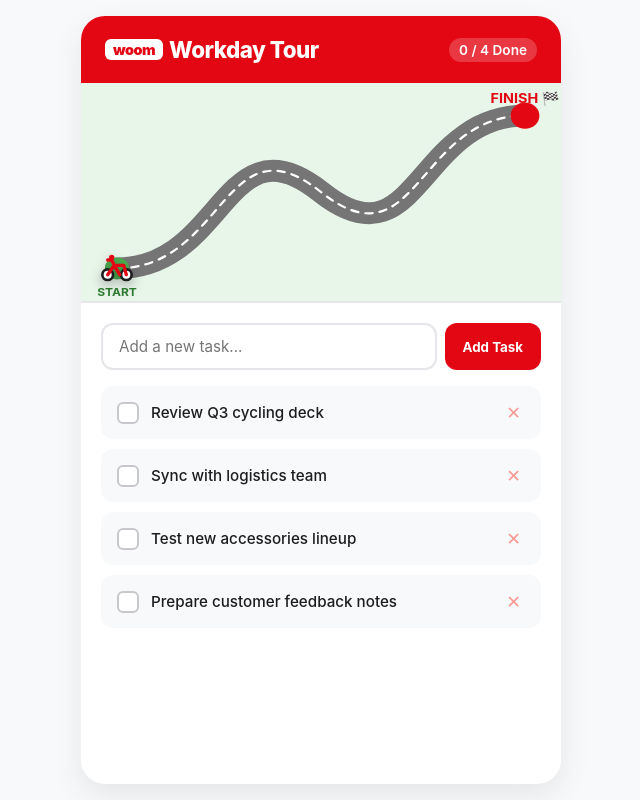
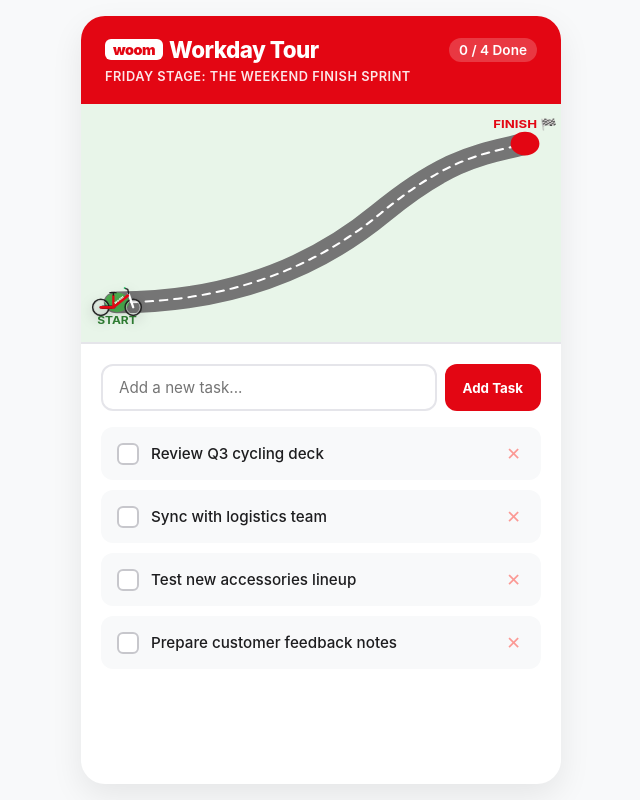
Before and after one commit to Walter-vdb/to-do, a plain HTML site: page index.html in a window 1280 px wide. Shown: the whole page, without its empty margins (319-959 px from the left). Drawn offline with Linux system fonts and the light colour scheme.

Commit message:
Update index.html

```diff
--- a/index.html
+++ b/index.html
@@ -49,6 +49,12 @@
       color: white;
       padding: 20px 24px;
       display: flex;
+      flex-direction: column;
+      gap: 6px;
+    }
+
+    .header-top {
+      display: flex;
       justify-content: space-between;
       align-items: center;
     }
@@ -72,6 +78,14 @@
       text-transform: lowercase;
     }
 
+    .stage-subtitle {
+      font-size: 0.8rem;
+      font-weight: 600;
+      opacity: 0.9;
+      text-transform: uppercase;
+      letter-spacing: 0.5px;
+    }
+
     .badge {
       background: rgba(255, 255, 255, 0.2);
       padding: 4px 10px;
@@ -83,8 +97,8 @@
     /* Map Track Viewport */
     .map-container {
       position: relative;
-      background: #E8F5E9; /* Soft grassy landscape background */
-      height: 220px;
+      background: #E8F5E9; /* Grass background */
+      height: 240px;
       width: 100%;
       border-bottom: 2px solid var(--border-color);
       overflow: hidden;
@@ -95,19 +109,20 @@
       height: 100%;
     }
 
-    /* Bike Icon on Road */
+    /* Bike Icon Overlay */
     .bike-marker {
       position: absolute;
-      width: 32px;
-      height: 32px;
-      margin-left: -16px;
-      margin-top: -16px;
-      transition: all 0.8s cubic-bezier(0.34, 1.56, 0.64, 1);
+      width: 54px;
+      height: 38px;
+      margin-left: -27px;
+      margin-top: -19px;
+      transition: all 0.7s cubic-bezier(0.25, 1, 0.5, 1);
       z-index: 10;
-      filter: drop-shadow(0 4px 6px rgba(0,0,0,0.3));
+      filter: drop-shadow(0 4px 6px rgba(0,0,0,0.25));
+      transform-origin: center center;
     }
 
-    /* Main Content & Add Task */
+    /* Main Content & Form */
     .content {
       padding: 20px;
       flex: 1;
@@ -156,7 +171,7 @@
       display: flex;
       flex-direction: column;
       gap: 10px;
-      max-height: 320px;
+      max-height: 300px;
       overflow-y: auto;
     }
 
@@ -175,6 +190,7 @@
       align-items: center;
       gap: 12px;
       flex: 1;
+      cursor: pointer;
     }
 
     .custom-checkbox {
@@ -182,7 +198,6 @@
       height: 22px;
       border: 2px solid #C7C7CC;
       border-radius: 6px;
-      cursor: pointer;
       display: flex;
       align-items: center;
       justify-content: center;
@@ -210,7 +225,6 @@
     .task-title {
       font-size: 0.95rem;
       font-weight: 500;
-      transition: color 0.2s;
     }
 
     .task-item.completed .task-title {
@@ -226,14 +240,12 @@
       cursor: pointer;
       opacity: 0.5;
       padding: 4px;
-      transition: opacity 0.2s;
     }
 
     .delete-btn:hover {
       opacity: 1;
     }
 
-    /* Celebration Banner */
     .victory-card {
       display: none;
       background: #E8F5E9;
@@ -257,43 +269,74 @@
 
 <div class="app-container">
   <header>
-    <h1><span>woom</span> Workday Tour</h1>
-    <div class="badge" id="progressText">0 / 0 Done</div>
+    <div class="header-top">
+      <h1><span>woom</span> Workday Tour</h1>
+      <div class="badge" id="progressText">0 / 0 Done</div>
+    </div>
+    <div class="stage-subtitle" id="stageTitle">Loading Stage...</div>
   </header>
 
   <!-- Interactive Map with Winding Road -->
   <div class="map-container">
-    <svg class="map-svg" viewBox="0 0 400 200" preserveAspectRatio="none">
+    <svg class="map-svg" viewBox="0 0 400 240" preserveAspectRatio="none">
       <!-- Winding Road Background Track -->
-      <path id="roadPath" d="M 30,170 C 120,170 120,30 200,100 C 280,170 280,30 370,30"
-            fill="none" stroke="#757575" stroke-width="20" stroke-linecap="round"/>
-      <!-- Road Center Line -->
-      <path d="M 30,170 C 120,170 120,30 200,100 C 280,170 280,30 370,30"
+      <path id="roadPath" d="M 30,200 C 120,200 120,40 200,120 C 280,200 280,40 370,40"
+            fill="none" stroke="#757575" stroke-width="22" stroke-linecap="round"/>
+      <!-- Road Dash Line -->
+      <path id="roadLine" d="M 30,200 C 120,200 120,40 200,120 C 280,200 280,40 370,40"
             fill="none" stroke="#FFFFFF" stroke-width="2" stroke-dasharray="6,6" stroke-linecap="round"/>
 
       <!-- Start Marker -->
-      <circle cx="30" cy="170" r="10" fill="#4CAF50" />
-      <text x="30" y="195" font-size="10" font-weight="bold" text-anchor="middle" fill="#2E7D32">START</text>
+      <circle id="startCircle" cx="30" cy="200" r="10" fill="#4CAF50" />
+      <text id="startText" x="30" y="222" font-size="10" font-weight="bold" text-anchor="middle" fill="#2E7D32">START</text>
 
-      <!-- Finish Flag Marker -->
-      <circle cx="370" cy="30" r="12" fill="#E30613" />
-      <text x="370" y="18" font-size="12" font-weight="bold" text-anchor="middle" fill="#E30613">FINISH 🏁</text>
+      <!-- Finish Marker -->
+      <circle id="finishCircle" cx="370" cy="40" r="12" fill="#E30613" />
+      <text id="finishText" x="370" y="24" font-size="11" font-weight="bold" text-anchor="middle" fill="#E30613">FINISH 🏁</text>
     </svg>
 
-    <!-- Woom Red Bike Icon Overlay -->
+    <!-- Woom Bike Graphic -->
     <div class="bike-marker" id="bikeMarker">
-      <svg viewBox="0 0 24 24" fill="none" xmlns="http://www.w3.org/2000/svg">
-        <circle cx="5" cy="17" r="4" stroke="#1D1D1F" stroke-width="2" fill="white"/>
-        <circle cx="19" cy="17" r="4" stroke="#1D1D1F" stroke-width="2" fill="white"/>
-        <path d="M5 17L10 10L14 17M10 10L17 10L19 17M10 10L8 6H5" stroke="#E30613" stroke-width="2.5" stroke-linecap="round" stroke-linejoin="round"/>
-        <circle cx="8" cy="4" r="2" fill="#E30613"/>
+      <svg viewBox="0 0 120 80" fill="none" xmlns="http://www.w3.org/2000/svg">
+        <!-- Rear Wheel -->
+        <circle cx="24" cy="54" r="18" stroke="#222" stroke-width="3.5" fill="none"/>
+        <circle cx="24" cy="54" r="15" stroke="#CCC" stroke-width="1.5" fill="none"/>
+        <circle cx="24" cy="54" r="3" fill="#666"/>
+
+        <!-- Front Wheel -->
+        <circle cx="96" cy="54" r="18" stroke="#222" stroke-width="3.5" fill="none"/>
+        <circle cx="96" cy="54" r="15" stroke="#CCC" stroke-width="1.5" fill="none"/>
+        <circle cx="96" cy="54" r="3" fill="#666"/>
+
+        <!-- Black Chain Guard & Pedals -->
+        <rect x="24" y="50" width="32" height="8" rx="4" fill="#1D1D1F"/>
+        <circle cx="52" cy="54" r="4" fill="#888"/>
+        <rect x="48" y="52" width="8" height="4" fill="#1D1D1F"/>
+
+        <!-- White Front Fork -->
+        <path d="M96 54L86 24" stroke="#FFFFFF" stroke-width="5" stroke-linecap="round"/>
+
+        <!-- Red Main Frame Tube (woom Signature Shape) -->
+        <path d="M24 54L52 54L84 28" stroke="#E30613" stroke-width="6" stroke-linecap="round" stroke-linejoin="round"/>
+        <path d="M52 54L52 28" stroke="#E30613" stroke-width="5" stroke-linecap="round"/>
+
+        <!-- Seatpost & Saddle -->
+        <path d="M52 28L52 22" stroke="#1D1D1F" stroke-width="3"/>
+        <path d="M42 21C46 19 58 19 60 22C60 23 48 24 42 21Z" fill="#1D1D1F"/>
+
+        <!-- Handlebars & Green Right Brake Lever Detail -->
+        <path d="M86 24L84 14L78 12" stroke="#1D1D1F" stroke-width="3" stroke-linecap="round" stroke-linejoin="round"/>
+        <circle cx="77" cy="11" r="2" fill="#2ECC71"/> <!-- Green Brake Lever -->
+
+        <!-- woom White Logo on Main Tube -->
+        <text x="56" y="47" font-family="sans-serif" font-size="8" font-weight="900" font-style="italic" fill="#FFFFFF" transform="rotate(-38 56 47)">woom</text>
       </svg>
     </div>
   </div>
 
   <div class="content">
     <div class="victory-card" id="victoryCard">
-      🎉 Stage Complete! You pedaled all the way to the finish line! 🚲
+      🎉 Stage Complete! Excellent riding today! 🚲
     </div>
 
     <form class="add-task-form" id="addTaskForm">
@@ -306,7 +349,58 @@
 </div>
 
 <script>
-  // Initial default tasks if empty
+  // Daily Stage Routes (Unique road path for each day)
+  const stageRoutes = [
+    { day: "Sunday", name: "Sunday Stage: Sunday Scenic Cruise", path: "M 30,120 C 120,40 280,200 370,120" },
+    { day: "Monday", name: "Monday Stage: The Weekly Kickoff S-Curve", path: "M 30,200 C 120,200 120,40 200,120 C 280,200 280,40 370,40" },
+    { day: "Tuesday", name: "Tuesday Stage: Twin Peaks Climb", path: "M 30,180 Q 110,30 190,160 T 370,40" },
+    { day: "Wednesday", name: "Wednesday Stage: Midweek Mountain Loop", path: "M 30,140 C 100,220 150,20 230,180 C 300,240 320,40 370,50" },
+    { day: "Thursday", name: "Thursday Stage: Rolling Hills Sprint", path: "M 30,80 C 130,200 180,40 270,180 C 330,220 350,70 370,60" },
+    { day: "Friday", name: "Friday Stage: The Weekend Finish Sprint", path: "M 30,200 C 100,200 180,180 250,110 C 310,50 340,50 370,40" },
+    { day: "Saturday", name: "Saturday Stage: Weekend Trail Adventure", path: "M 30,150 Q 120,220 200,120 T 370,90" }
+  ];
+
+  const todayIndex = new Date().getDay(); // 0 = Sunday, 1 = Monday, etc.
+  const currentStage = stageRoutes[todayIndex];
+
+  // DOM Elements
+  const roadPath = document.getElementById('roadPath');
+  const roadLine = document.getElementById('roadLine');
+  const stageTitle = document.getElementById('stageTitle');
+  const startCircle = document.getElementById('startCircle');
+  const startText = document.getElementById('startText');
+  const finishCircle = document.getElementById('finishCircle');
+  const finishText = document.getElementById('finishText');
+  const bikeMarker = document.getElementById('bikeMarker');
+  const taskListEl = document.getElementById('taskList');
+  const addTaskForm = document.getElementById('addTaskForm');
+  const taskInput = document.getElementById('taskInput');
+  const progressText = document.getElementById('progressText');
+  const victoryCard = document.getElementById('victoryCard');
+
+  // Load current stage route into SVG
+  function setupDailyStage() {
+    stageTitle.textContent = currentStage.name;
+    roadPath.setAttribute('d', currentStage.path);
+    roadLine.setAttribute('d', currentStage.path);
+
+    // Reposition Start & Finish Markers based on Path Endpoints
+    const totalLen = roadPath.getTotalLength();
+    const startPt = roadPath.getPointAtLength(0);
+    const finishPt = roadPath.getPointAtLength(totalLen);
+
+    startCircle.setAttribute('cx', startPt.x);
+    startCircle.setAttribute('cy', startPt.y);
+    startText.setAttribute('x', startPt.x);
+    startText.setAttribute('y', Math.min(230, startPt.y + 22));
+
+    finishCircle.setAttribute('cx', finishPt.x);
+    finishCircle.setAttribute('cy', finishPt.y);
+    finishText.setAttribute('x', finishPt.x);
+    finishText.setAttribute('y', Math.max(16, finishPt.y - 16));
+  }
+
+  // Tasks Data Management
   const defaultTasks = [
     { id: 1, text: "Review Q3 cycling deck", completed: false },
     { id: 2, text: "Sync with logistics team", completed: false },
@@ -315,14 +409,6 @@
   ];
 
   let tasks = JSON.parse(localStorage.getItem('woom_tasks')) || defaultTasks;
-
-  const taskListEl = document.getElementById('taskList');
-  const addTaskForm = document.getElementById('addTaskForm');
-  const taskInput = document.getElementById('taskInput');
-  const progressText = document.getElementById('progressText');
-  const bikeMarker = document.getElementById('bikeMarker');
-  const roadPath = document.getElementById('roadPath');
-  const victoryCard = document.getElementById('victoryCard');
 
   function saveAndRender() {
     localStorage.setItem('woom_tasks', JSON.stringify(tasks));
@@ -351,7 +437,6 @@
     const completedCount = tasks.filter(t => t.completed).length;
     progressText.textContent = `${completedCount} / ${tasks.length} Done`;
 
-    // Toggle victory banner
     if (tasks.length > 0 && completedCount === tasks.length) {
       victoryCard.style.display = 'block';
     } else {
@@ -379,30 +464,38 @@
     }
   });
 
-  // Smooth SVG Path Calculation for Bike Movement
+  // Precise Path Alignment & Rotation
   function updateBikePosition() {
     const total = tasks.length;
     const completed = tasks.filter(t => t.completed).length;
     const percentage = total === 0 ? 0 : completed / total;
 
-    // Get length of the SVG winding path
     const pathLength = roadPath.getTotalLength();
-    const targetPoint = roadPath.getPointAtLength(pathLength * percentage);
+    const targetLength = pathLength * percentage;
 
-    // Get SVG container scaling to align CSS absolute positioning
+    // Sample current point and a tiny bit ahead to determine tangent angle
+    const pt = roadPath.getPointAtLength(targetLength);
+    const ptAhead = roadPath.getPointAtLength(Math.min(pathLength, targetLength + 2));
+
+    // Calculate rotation angle in degrees
+    const dx = ptAhead.x - pt.x;
+    const dy = ptAhead.y - pt.y;
+    let angle = Math.atan2(dy, dx) * (180 / Math.PI);
+
+    // Map SVG coordinates (0-400, 0-240) to actual container pixel dimensions
     const svgEl = document.querySelector('.map-svg');
     const rect = svgEl.getBoundingClientRect();
 
-    // Scale SVG 0-400 (x) and 0-200 (y) coordinates to pixel dimensions
     const scaleX = rect.width / 400;
-    const scaleY = rect.height / 200;
+    const scaleY = rect.height / 240;
 
-    const pixelX = targetPoint.x * scaleX;
-    const pixelY = targetPoint.y * scaleY;
+    const pixelX = pt.x * scaleX;
+    const pixelY = pt.y * scaleY;
 
-    // Smoothly transition bike position
+    // Apply smooth coordinate positioning and rotation transform
     bikeMarker.style.left = `${pixelX}px`;
     bikeMarker.style.top = `${pixelY}px`;
+    bikeMarker.style.transform = `rotate(${angle}deg)`;
   }
 
   function escapeHtml(text) {
@@ -411,7 +504,8 @@
     return div.innerHTML;
   }
 
-  // Initial setup & listener for window resize to adjust responsive bike path
+  // Initialization
+  setupDailyStage();
   window.addEventListener('resize', updateBikePosition);
   saveAndRender();
 </script>
```
